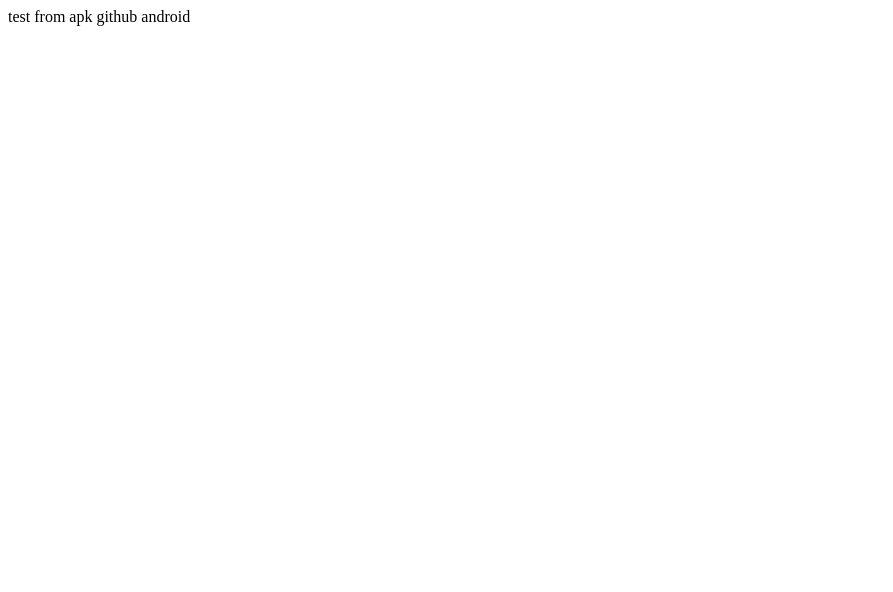
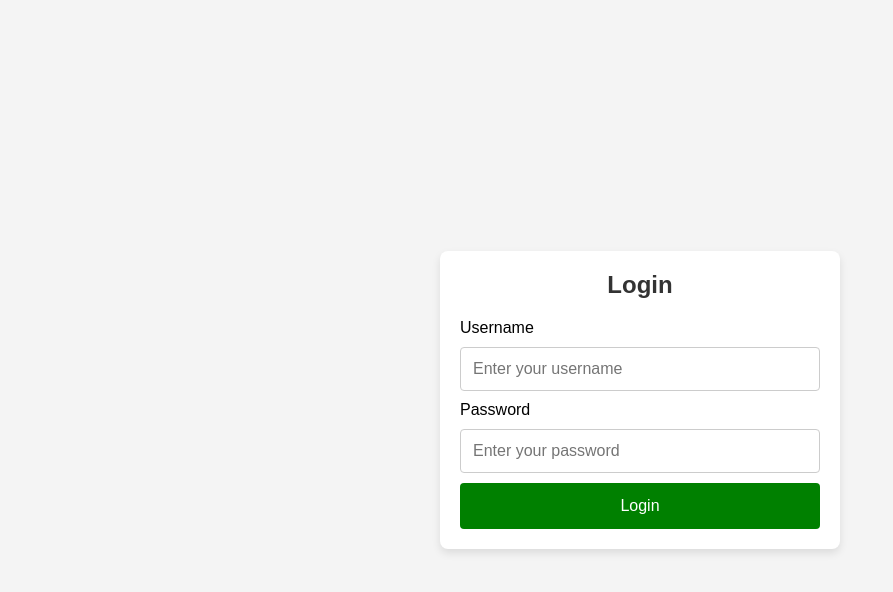
Before and after one commit to wawtv/wawtv.github.io, a plain HTML site: page test.html in a window 1280 px wide. Shown: the whole page, without its empty margins (0-893 px from the left). Drawn offline with Linux system fonts and the light colour scheme.

Commit message:
Update test.html

```diff
--- a/test.html
+++ b/test.html
@@ -1 +1,106 @@
-test from apk github android
+<!DOCTYPE html>
+<html lang="en">
+<head>
+    <meta charset="UTF-8">
+    <meta name="viewport" content="width=device-width, initial-scale=1.0">
+    <title>Login Form</title>
+
+<style>
+
+/* Reset some default browser styling */
+* {
+    margin: 0;
+    padding: 0;
+    box-sizing: border-box;
+}
+
+/* Body and background settings */
+body {
+    font-family: Arial, sans-serif;
+    background-color: #f4f4f4;
+    display: flex;
+    justify-content: center;
+    align-items: center;
+    height: 100vh;
+}
+
+/* Container settings */
+.container {
+    background-color: white;
+    padding: 20px;
+    border-radius: 8px;
+    box-shadow: 0 4px 8px rgba(0, 0, 0, 0.1);
+    width: 100%;
+    max-width: 400px;
+}
+
+/* Form header */
+h2 {
+    text-align: center;
+    margin-bottom: 20px;
+    color: #333;
+}
+
+/* Input fields */
+input {
+    width: 100%;
+    padding: 12px;
+    margin: 10px 0;
+    border: 1px solid #ccc;
+    border-radius: 4px;
+    font-size: 16px;
+}
+
+/* Button styling */
+button.login-btn {
+    width: 100%;
+    padding: 14px;
+    background-color: green;
+    color: white;
+    border: none;
+    border-radius: 4px;
+    font-size: 16px;
+    cursor: pointer;
+    transition: background-color 0.3s;
+}
+
+button.login-btn:hover {
+    background-color: darkgreen;
+}
+
+/* Responsive design */
+@media (max-width: 600px) {
+    .container {
+        width: 90%;
+        padding: 15px;
+    }
+
+    input, button.login-btn {
+        font-size: 14px;
+    }
+}
+
+</style>
+
+</head>
+
+
+
+<body>
+
+    <div class="container">
+        <form action="#" method="POST" class="login-form">
+            <h2>Login</h2>
+
+            <label for="username">Username</label>
+            <input type="text" id="username" name="username" placeholder="Enter your username" required>
+
+            <label for="password">Password</label>
+            <input type="password" id="password" name="password" placeholder="Enter your password" required>
+
+            <button type="submit" class="login-btn">Login</button>
+        </form>
+    </div>
+
+</body>
+</html>
```
